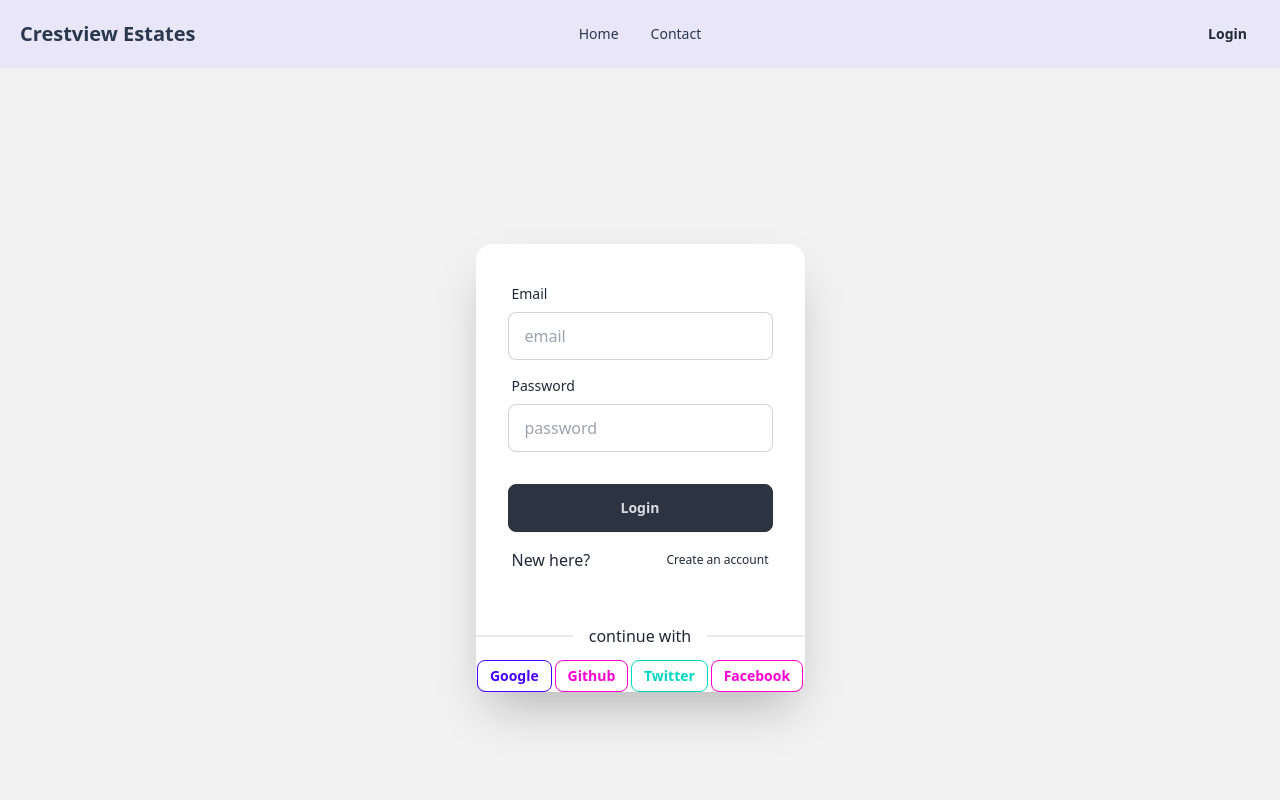
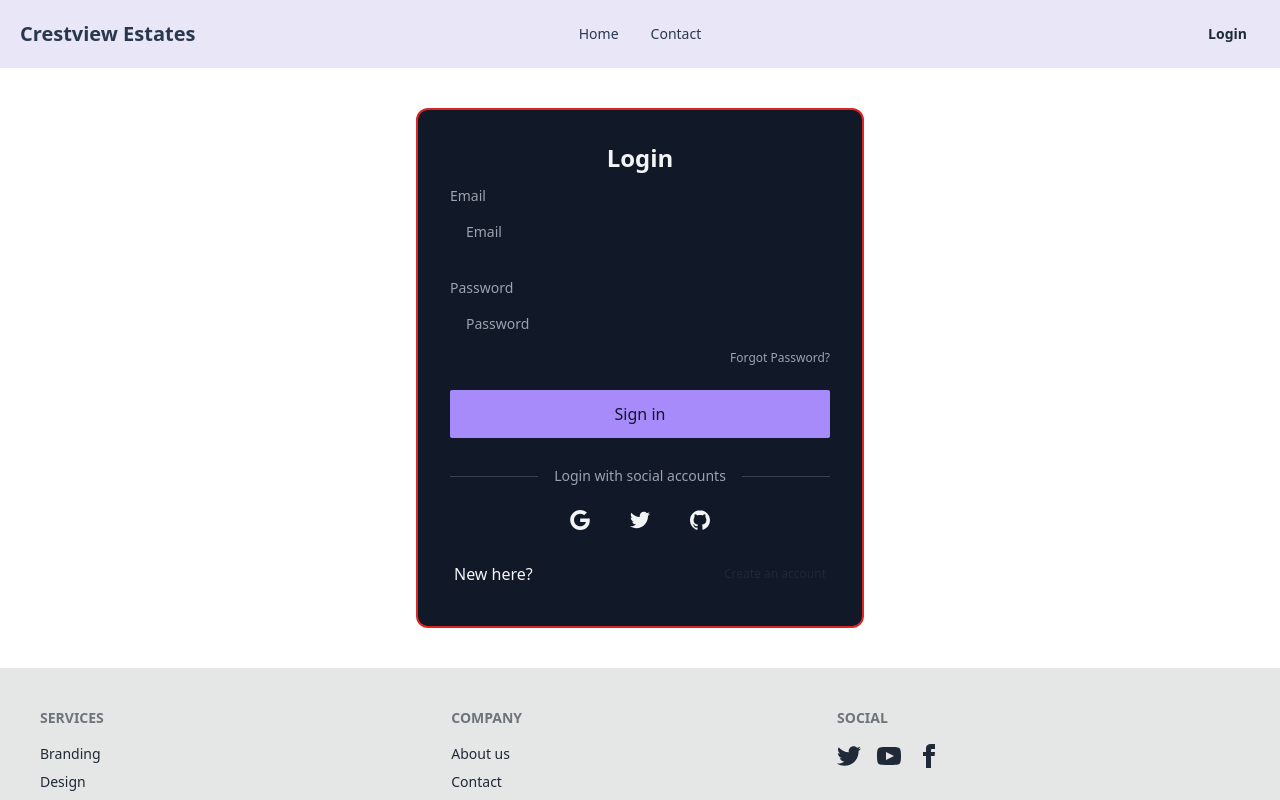
Before and after one commit to rijviislam/crestview-estates, a React (Vite) app: page /login in a window 1280 px wide. Shown: the top 800 px of the page. Built offline with nearby package versions, Linux system fonts and the light colour scheme; no server answers.

Commit message:
fix: fix the slider background and login form

```diff
--- a/src/Component/SocialLogin/SocialLogin.jsx
+++ b/src/Component/SocialLogin/SocialLogin.jsx
@@ -4,31 +4,41 @@
   const { googleLogin, githubLogin } = useAuth();
   return (
     <>
-      <div className="divider">continue with</div>
-      <div className="flex justify-around">
+      <div className="flex justify-center space-x-4">
         <button
           onClick={() => googleLogin()}
-          className="btn btn-primary btn-sm btn-outline"
+          aria-label="Log in with Google"
+          className="p-3 rounded-sm"
         >
-          Google
+          <svg
+            xmlns="http://www.w3.org/2000/svg"
+            viewBox="0 0 32 32"
+            className="w-5 h-5 fill-current"
+          >
+            <path d="M16.318 13.714v5.484h9.078c-0.37 2.354-2.745 6.901-9.078 6.901-5.458 0-9.917-4.521-9.917-10.099s4.458-10.099 9.917-10.099c3.109 0 5.193 1.318 6.38 2.464l4.339-4.182c-2.786-2.599-6.396-4.182-10.719-4.182-8.844 0-16 7.151-16 16s7.156 16 16 16c9.234 0 15.365-6.49 15.365-15.635 0-1.052-0.115-1.854-0.255-2.651z"></path>
+          </svg>
         </button>
         <button
           onClick={() => githubLogin()}
-          className="btn btn-secondary btn-sm btn-outline"
+          aria-label="Log in with Twitter"
+          className="p-3 rounded-sm"
         >
-          Github
+          <svg
+            xmlns="http://www.w3.org/2000/svg"
+            viewBox="0 0 32 32"
+            className="w-5 h-5 fill-current"
+          >
+            <path d="M31.937 6.093c-1.177 0.516-2.437 0.871-3.765 1.032 1.355-0.813 2.391-2.099 2.885-3.631-1.271 0.74-2.677 1.276-4.172 1.579-1.192-1.276-2.896-2.079-4.787-2.079-3.625 0-6.563 2.937-6.563 6.557 0 0.521 0.063 1.021 0.172 1.495-5.453-0.255-10.287-2.875-13.52-6.833-0.568 0.964-0.891 2.084-0.891 3.303 0 2.281 1.161 4.281 2.916 5.457-1.073-0.031-2.083-0.328-2.968-0.817v0.079c0 3.181 2.26 5.833 5.26 6.437-0.547 0.145-1.131 0.229-1.724 0.229-0.421 0-0.823-0.041-1.224-0.115 0.844 2.604 3.26 4.5 6.14 4.557-2.239 1.755-5.077 2.801-8.135 2.801-0.521 0-1.041-0.025-1.563-0.088 2.917 1.86 6.36 2.948 10.079 2.948 12.067 0 18.661-9.995 18.661-18.651 0-0.276 0-0.557-0.021-0.839 1.287-0.917 2.401-2.079 3.281-3.396z"></path>
+          </svg>
         </button>
-        <button
-          //   onClick={() => twitterLogin()}
-          className="btn btn-accent btn-sm btn-outline"
-        >
-          Twitter
-        </button>
-        <button
-          //   onClick={() => handleSocialLogin(facebookLogin)}
-          className="btn btn-secondary btn-sm btn-outline"
-        >
-          Facebook
+        <button aria-label="Log in with GitHub" className="p-3 rounded-sm">
+          <svg
+            xmlns="http://www.w3.org/2000/svg"
+            viewBox="0 0 32 32"
+            className="w-5 h-5 fill-current"
+          >
+            <path d="M16 0.396c-8.839 0-16 7.167-16 16 0 7.073 4.584 13.068 10.937 15.183 0.803 0.151 1.093-0.344 1.093-0.772 0-0.38-0.009-1.385-0.015-2.719-4.453 0.964-5.391-2.151-5.391-2.151-0.729-1.844-1.781-2.339-1.781-2.339-1.448-0.989 0.115-0.968 0.115-0.968 1.604 0.109 2.448 1.645 2.448 1.645 1.427 2.448 3.744 1.74 4.661 1.328 0.14-1.031 0.557-1.74 1.011-2.135-3.552-0.401-7.287-1.776-7.287-7.907 0-1.751 0.62-3.177 1.645-4.297-0.177-0.401-0.719-2.031 0.141-4.235 0 0 1.339-0.427 4.4 1.641 1.281-0.355 2.641-0.532 4-0.541 1.36 0.009 2.719 0.187 4 0.541 3.043-2.068 4.381-1.641 4.381-1.641 0.859 2.204 0.317 3.833 0.161 4.235 1.015 1.12 1.635 2.547 1.635 4.297 0 6.145-3.74 7.5-7.296 7.891 0.556 0.479 1.077 1.464 1.077 2.959 0 2.14-0.020 3.864-0.020 4.385 0 0.416 0.28 0.916 1.104 0.755 6.4-2.093 10.979-8.093 10.979-15.156 0-8.833-7.161-16-16-16z"></path>
+          </svg>
         </button>
       </div>
     </>
--- a/src/Pages/Login/Login.jsx
+++ b/src/Pages/Login/Login.jsx
@@ -2,7 +2,7 @@
 import { Helmet } from "react-helmet-async";
 import { useForm } from "react-hook-form";
 import { Link, useLocation, useNavigate } from "react-router-dom";
-import { ToastContainer, toast } from "react-toastify";
+import { toast } from "react-toastify";
 import "react-toastify/dist/ReactToastify.css";
 import { AuthContext } from "../../AuthProvider/AuthProvider";
 import SocialLogin from "../../Component/SocialLogin/SocialLogin";
@@ -44,52 +44,78 @@
       <Helmet>
         <title>Log in</title>
       </Helmet>
-      <div className="hero min-h-screen bg-base-200">
-        <div className="hero-content flex-col lg:flex-row-reverse">
-          <div className="card flex-shrink-0 w-full max-w-sm shadow-2xl bg-base-100">
-            <form onSubmit={handleSubmit(onSubmit)} className="card-body">
-              <div className="form-control">
-                <label className="label">
-                  <span className="label-text">Email</span>
+      <div className="w-full flex items-center justify-center">
+        <div className="w-full my-10 max-w-md p-8 border-2 border-red-600 space-y-3 rounded-xl bg-gray-900 dark:bg-gray-50 text-gray-100 dark:text-gray-800">
+          <h1 className="text-2xl font-bold text-center">Login</h1>
+          <form
+            onSubmit={handleSubmit(onSubmit)}
+            noValidate=""
+            action=""
+            className="space-y-6"
+          >
+            <div className="space-y-1 text-sm">
+              <label
+                htmlFor="email"
+                className="block text-gray-400 dark:text-gray-600"
+              >
+                Email
               </label>
               <input
                 type="text"
-                  placeholder="email"
-                  className="input input-bordered"
+                name="email"
+                id="email"
+                placeholder="Email"
+                className="w-full px-4 py-3 rounded-md border-gray-700 dark:border-gray-300 bg-gray-900 dark:bg-gray-50 text-gray-100 dark:text-gray-800 focus:border-violet-400 focus:dark:border-violet-600"
                 {...register("email", { required: true })}
               />
               {errors.email && (
                 <span className="text-red-500">This field is required</span>
               )}
             </div>
-              <div className="form-control">
-                <label className="label">
-                  <span className="label-text">Password</span>
+            <div className="space-y-1 text-sm">
+              <label
+                htmlFor="password"
+                className="block text-gray-400 dark:text-gray-600"
+              >
+                Password
               </label>
               <input
-                  type="text"
-                  placeholder="password"
-                  className="input input-bordered"
+                type="password"
+                name="password"
+                id="password"
+                placeholder="Password"
+                className="w-full px-4 py-3 rounded-md border-gray-700 dark:border-gray-300 bg-gray-900 dark:bg-gray-50 text-gray-100 dark:text-gray-800 focus:border-violet-400 focus:dark:border-violet-600"
                 {...register("password", { required: true })}
               />
               {errors.password && (
                 <span className="text-red-500">This field is required</span>
               )}
+              <div className="flex justify-end text-xs text-gray-400 dark:text-gray-600">
+                <a rel="noopener noreferrer" href="#">
+                  Forgot Password?
+                </a>
               </div>
-              <div className="form-control mt-6 p-0">
-                <button className="btn btn-neutral">Login</button>
             </div>
+            <button className="block w-full p-3 text-center rounded-sm text-gray-900 dark:text-gray-50 bg-violet-400 dark:bg-violet-600">
+              Sign in
+            </button>
+          </form>
+          <div className="flex items-center pt-4 space-x-1">
+            <div className="flex-1 h-px sm:w-16 bg-gray-700 dark:bg-gray-300"></div>
+            <p className="px-3 text-sm text-gray-400 dark:text-gray-600">
+              Login with social accounts
+            </p>
+            <div className="flex-1 items-center justify-center h-px sm:w-16 bg-gray-700 dark:bg-gray-300"></div>
+          </div>
+          <SocialLogin />
+
           <label className="label">
             New here?{" "}
             <Link to="/register" className="label-text-alt link link-hover">
               Create an account
             </Link>
           </label>
-            </form>
-            <SocialLogin />
         </div>
-        </div>
-        <ToastContainer />
       </div>
     </>
   );
--- a/src/Pages/Shared/Slider.jsx
+++ b/src/Pages/Shared/Slider.jsx
@@ -12,7 +12,7 @@
 
 export default function Slider() {
   return (
-    <div className="absolute lg:top-[15rem] top-[14rem] lg:left-[11rem] w-3/4  overflow-hidden ">
+    <div className="absolute lg:top-[18.2rem] top-[14rem] lg:left-[11rem] w-3/4  overflow-hidden ">
       <div className="lg:mb-5 mb-2 flex gap-2 flex-col items-start justify-start h-full w-full ">
         <h3 className="text-xl text-white">
           WE MAKE THE ORDINARY...EXTRAORDINARY !
@@ -26,63 +26,63 @@
         className="mySwiper"
       >
         <SwiperSlide>
-          <div className="bg-red-500 w-[315px] h-[250px] lg:h-[350px]">
+          <div className="w-[315px] h-[250px] lg:h-[350px]">
             <img src={image4} alt="" />
-            <div className=" bg-gray-600 p-2 absolute w-[315px] h-[100px] z-10 bottom-0">
+            <div className="backdrop-sepia bg-white/60 p-2 absolute w-[315px] h-[100px] z-10 bottom-0">
               <strong>MAX TOWER</strong>
               <p className="w-full">ROAD NO #28 WARI DHAKA BANGLADESH</p>
             </div>
           </div>
         </SwiperSlide>
         <SwiperSlide>
-          <div className="bg-purple-500 w-[315px] h-[250px] lg:h-[350px]">
+          <div className="w-[315px] h-[250px] lg:h-[350px]">
             <img src={image1} alt="" />
-            <div className=" bg-gray-600 p-2 absolute w-[315px] h-[100px] z-10 bottom-0">
+            <div className="backdrop-sepia bg-white/60 p-2 absolute w-[315px] h-[100px] z-10 bottom-0">
               <strong>MAX TOWER</strong>
               <p className="w-full">ROAD NO #28 WARI DHAKA BANGLADESH</p>
             </div>
           </div>
         </SwiperSlide>
         <SwiperSlide>
-          <div className="bg-yellow-500 w-[315px] h-[250px] lg:h-[350px]">
+          <div className="backdrop-sepia bg-white/60 w-[315px] h-[250px] lg:h-[350px]">
             <img src={image2} alt="" />
-            <div className=" bg-gray-600 p-2 absolute w-[315px] h-[100px] z-10 bottom-0">
+            <div className=" backdrop-sepia bg-white/60 p-2 absolute w-[315px] h-[100px] z-10 bottom-0">
               <strong>MAX TOWER</strong>
               <p className="w-full">ROAD NO #28 WARI DHAKA BANGLADESH</p>
             </div>
           </div>
         </SwiperSlide>
         <SwiperSlide>
-          <div className="bg-fuchsia-950 w-[315px] h-[250px] lg:h-[350px]">
+          <div className="backdrop-sepia bg-white/60 w-[315px] h-[250px] lg:h-[350px]">
             <img src={image3} alt="" />
-            <div className=" bg-gray-600 p-2 absolute w-[315px] h-[100px] z-10 bottom-0">
+            <div className=" backdrop-sepia bg-white/60 p-2 absolute w-[315px] h-[100px] z-10 bottom-0">
               <strong>MAX TOWER</strong>
               <p className="w-full">ROAD NO #28 WARI DHAKA BANGLADESH</p>
             </div>
           </div>
         </SwiperSlide>
         <SwiperSlide>
-          <div className="bg-green-500 w-[315px] h-[250px] lg:h-[350px]">
+          <div className="backdrop-sepia bg-white/60 w-[315px] h-[250px] lg:h-[350px]">
             <img src={image4} alt="" />
-            <div className=" bg-gray-600 p-2 absolute w-[315px] h-[100px] z-10 bottom-0">
+            <div className="backdrop-sepia bg-white/60 p-2 absolute w-[315px] h-[100px] z-10 bottom-0">
               <strong>MAX TOWER</strong>
               <p className="w-full">ROAD NO #28 WARI DHAKA BANGLADESH</p>
             </div>
           </div>
         </SwiperSlide>
         <SwiperSlide>
-          <div className="bg-blue-500 w-[315px] h-[250px] lg:h-[350px]">
+          <div className="backdrop-sepia bg-white/60 w-[315px] h-[250px] lg:h-[350px]">
             <img src={image5} alt="" />
-            <div className=" bg-gray-600 p-2 absolute w-[315px] h-[100px] z-10 bottom-0">
+            <div className="backdrop-sepia bg-white/60 p-2 absolute w-[315px] h-[100px] z-10 bottom-0">
               <strong>MAX TOWER</strong>
               <p className="w-full">ROAD NO #28 WARI DHAKA BANGLADESH</p>
             </div>
           </div>
         </SwiperSlide>
         <SwiperSlide>
-          <div className="bg-gray-500 w-[315px] h-[250px] lg:h-[350px]">
+          <div className="backdrop-sepia bg-white/60 w-[315px] h-[250px] lg:h-[350px]">
             <img src={image6} className="" alt="" />
-            <div className=" bg-gray-600 p-2 absolute w-[315px] h-[100px] z-10 bottom-0">
+            <div className=" backdrop-sepia bg-white/60 p-2 absolute w-[315px] h-[100px] z-10 bottom-0">
               <strong>MAX TOWER</strong>
               <p className="w-full">ROAD NO #28 WARI DHAKA BANGLADESH</p>
             </div>
```
Also changed, not shown: src/Component/Best/Best.jsx (+8 -5 lines). Lines whose indentation alone changed are shown as unchanged.
